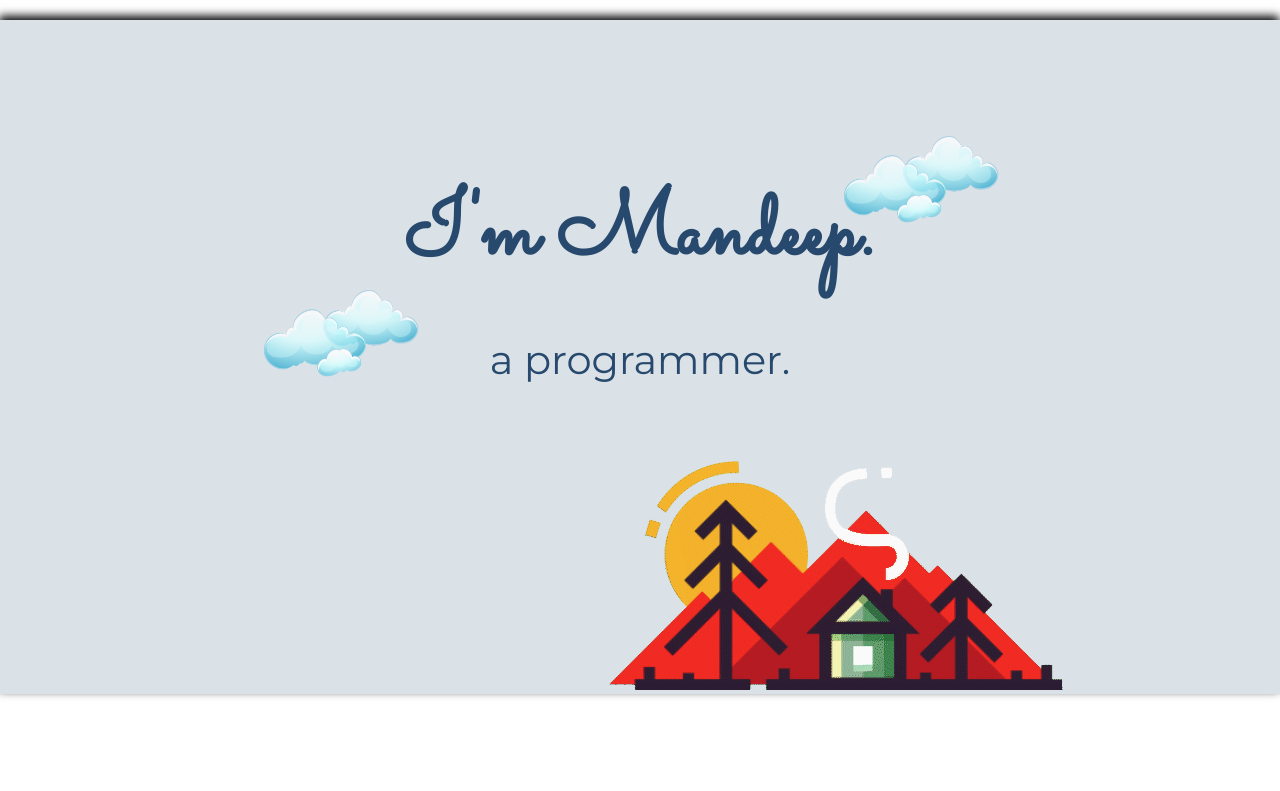
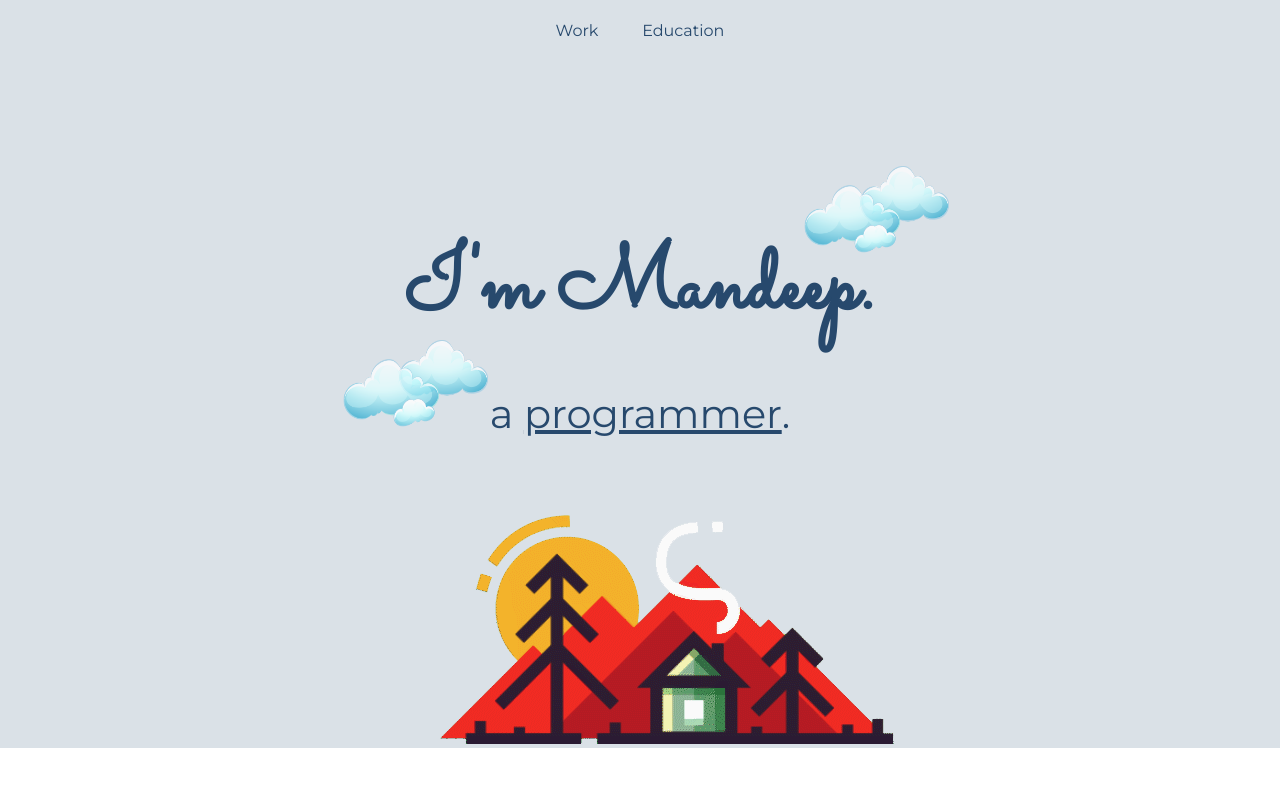
Before and after one commit to daleeman/CV, a plain HTML site: page index.html in a window 1280 px wide. Shown: the top 791 px of the page. Drawn offline with Linux system fonts and the light colour scheme.

Commit message:
Update style.css
commit from dalee

```diff
--- a/css/style.css
+++ b/css/style.css
@@ -50,12 +50,16 @@ a {
 a:hover {
   text-decoration: underline;
 }
-
+.header {
+  background-color: #dae1e7;
+  padding-top: 20px;
+}
 .top-container {
   background-color: #dae1e7;
   position: relative;
-  padding-top: 100px;
-  box-shadow: -1px -4px 9px 0px black;
+  padding-top: 10px;
+
+  /* box-shadow: -1px -4px 9px 0px black; */
 }
 
 .middle-container {
@@ -67,30 +71,29 @@ a:hover {
   background-color: #27496d;
   padding: 50px 0 20px;
 }
-
-.mountain-left {
-  position: absolute;
-  right: 600px;
+.my-desc {
+  text-decoration: underline;
 }
 .mountain-right {
+  right: 50px;
+  left: px;
   position: relative;
-  left: 200px;
 }
 
 .bottom-cloud {
-  position: absolute;
+  position: relative;
   height: 120px;
-  width: 170px;
+  width: 159px;
   bottom: 300px;
-  right: 850px;
+  left: 15px;
 }
 
 .top-cloud {
-  position: absolute;
+  position: relative;
   height: 120px;
-  width: 170px;
-  /* bottom: 700px; */
-  right: 270px;
+  width: 159px;
+  top: 100px;
+  left: 240px;
 }
 
 .skill-row {
@@ -169,14 +172,14 @@ a:hover {
 .work {
   color: #27496d;
   position: relative;
-  bottom: 60px;
+  /* bottom: 60px; */
   font-size: medium;
 }
 
 .edu {
   color: #27496d;
   position: relative;
-  bottom: 60px;
+  /* bottom: 60px; */
   font-size: medium;
 }
 
```
